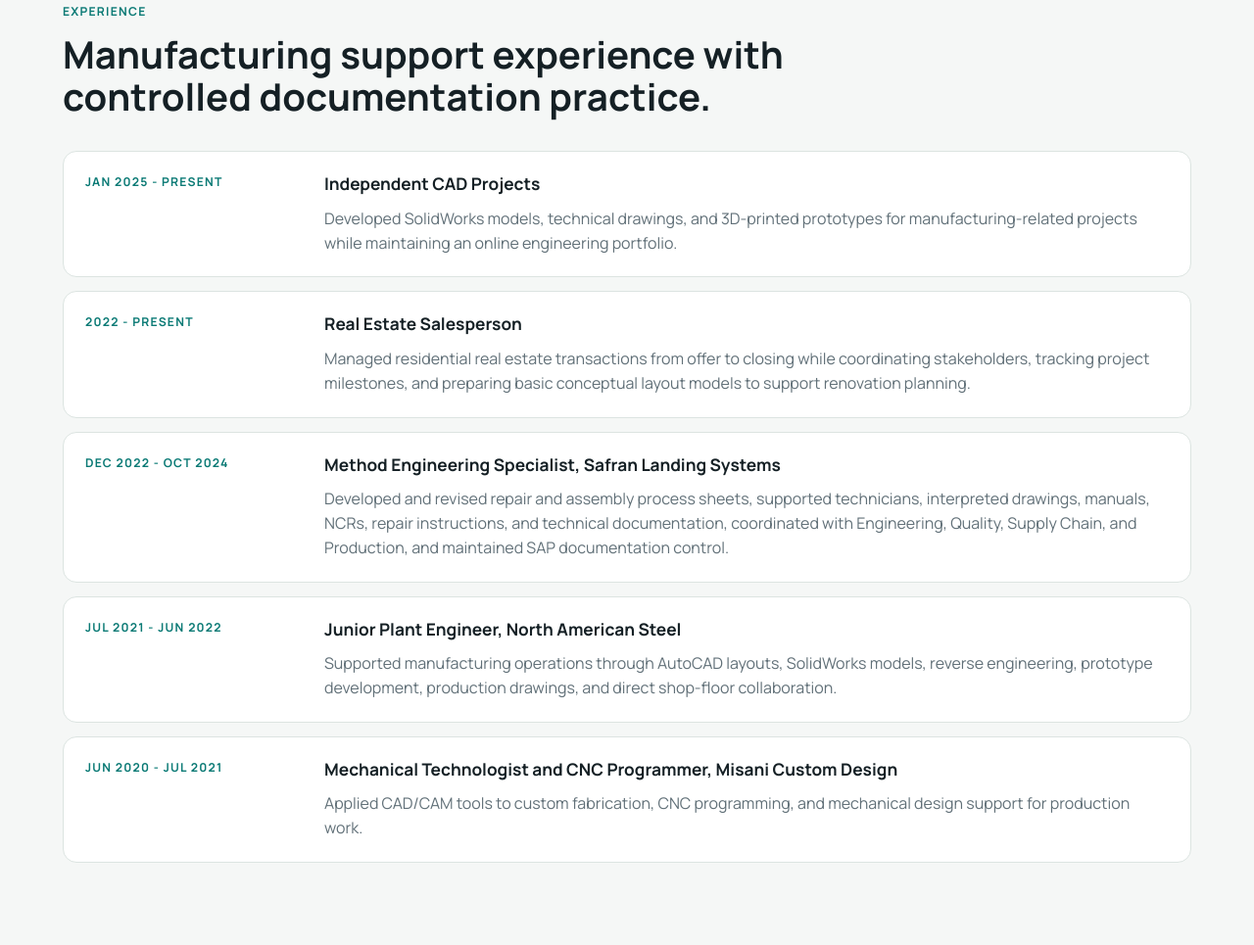
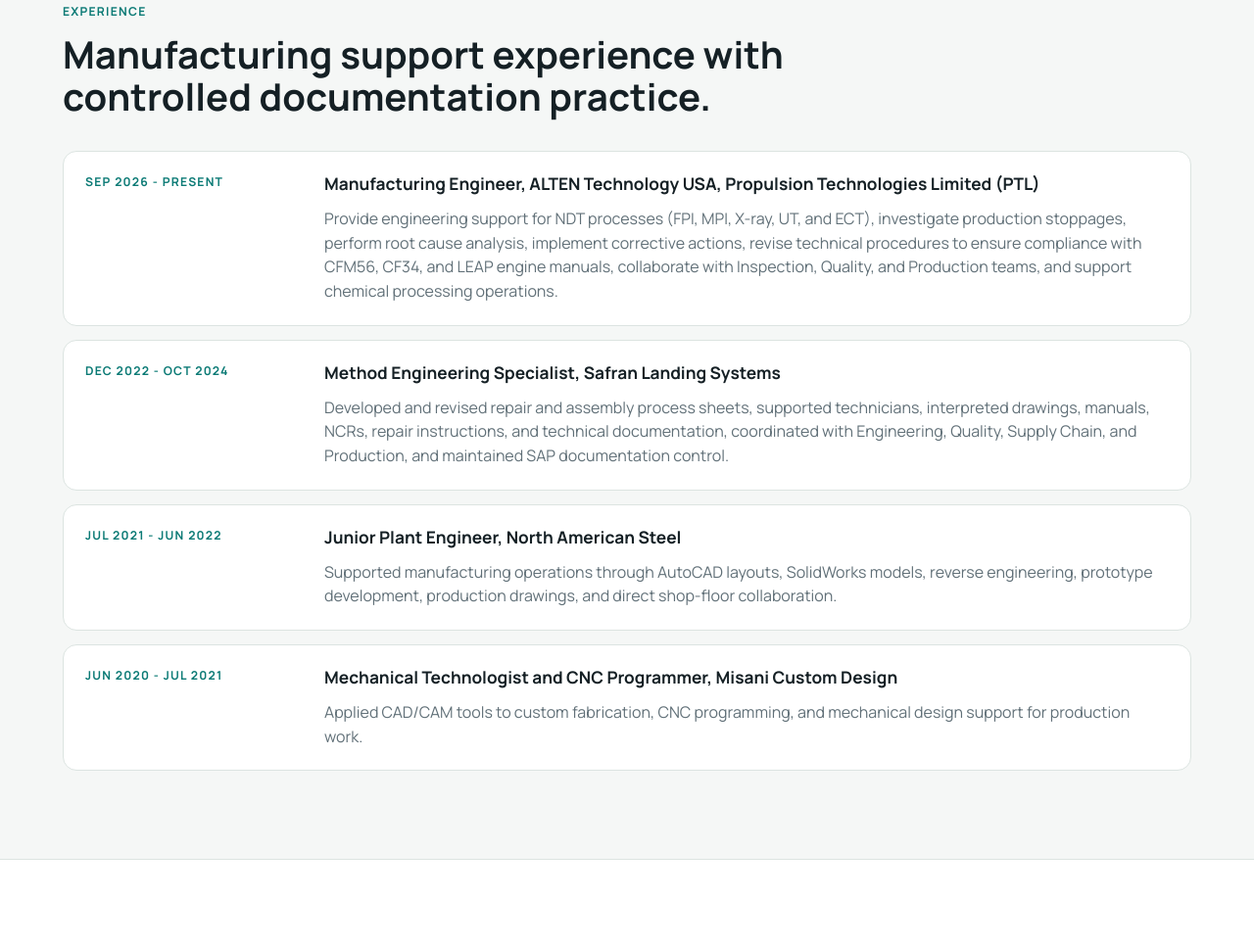
Before and after one commit to AhilanKalirajah/Engineering-Portfolio, a plain HTML site: page index.html in a window 1280 px wide. Shown: the part 3249-4214 px from the top of the page at 98% size. Drawn offline with Linux system fonts and the light colour scheme.

Commit message:
Update work experience section in index.html

```diff
--- a/index.html
+++ b/index.html
@@ -126,14 +126,9 @@
         </div>
         <div class="timeline">
           <article>
-            <span>Jan 2025 - Present</span>
-            <h3>Independent CAD Projects</h3>
-            <p>Developed SolidWorks models, technical drawings, and 3D-printed prototypes for manufacturing-related projects while maintaining an online engineering portfolio.</p>
-          </article>
-          <article>
-            <span>2022 - Present</span>
-            <h3>Real Estate Salesperson</h3>
-            <p>Managed residential real estate transactions from offer to closing while coordinating stakeholders, tracking project milestones, and preparing basic conceptual layout models to support renovation planning.</p>
+            <span>Sep 2026 - Present</span>
+            <h3>Manufacturing Engineer, ALTEN Technology USA, Propulsion Technologies Limited (PTL)</h3>
+            <p>Provide engineering support for NDT processes (FPI, MPI, X-ray, UT, and ECT), investigate production stoppages, perform root cause analysis, implement corrective actions, revise technical procedures to ensure compliance with CFM56, CF34, and LEAP engine manuals, collaborate with Inspection, Quality, and Production teams, and support chemical processing operations.</p>
           </article>
           <article>
             <span>Dec 2022 - Oct 2024</span>
```
